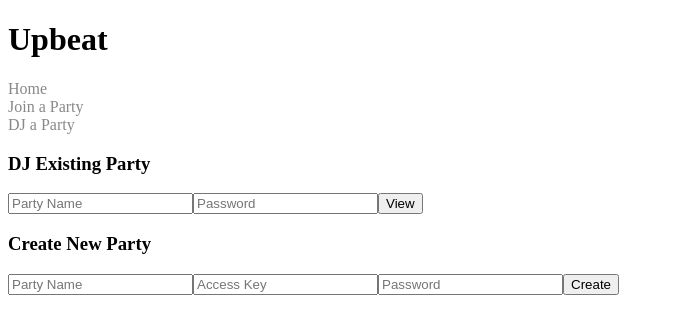
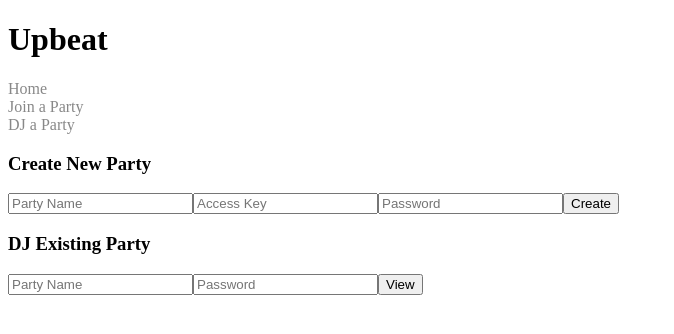
Before and after one commit to EEscalas/UpBeat, an Angular app in the folder upbeat-front-end/: page /dj in a window 1280 px wide. Shown: the top 334 px of the page, without its empty margins (0-674 px from the left). Built offline with nearby package versions, Linux system fonts and the light colour scheme.

Commit message:
trivial UI changes #babysteps

```diff
--- a/upbeat-front-end/src/app/create-party/create-party.component.html
+++ b/upbeat-front-end/src/app/create-party/create-party.component.html
@@ -1,10 +1,10 @@
-<h3>DJ Existing Party</h3>
-<input id="existingPartyName" placeholder="Party Name">
-<input id="existingPartyPassword" placeholder="Password">
-<button (click)= "onSelectView()">View</button>
-
 <h3>Create New Party</h3>
 <input id="partyName" placeholder="Party Name">
 <input id="accessKey" placeholder="Access Key">
 <input id="password" placeholder="Password">
 <button (click)="onSelectCreate()">Create</button>
+
+<h3>DJ Existing Party</h3>
+<input id="existingPartyName" placeholder="Party Name">
+<input id="existingPartyPassword" placeholder="Password">
+<button (click)= "onSelectView()">View</button>
```
